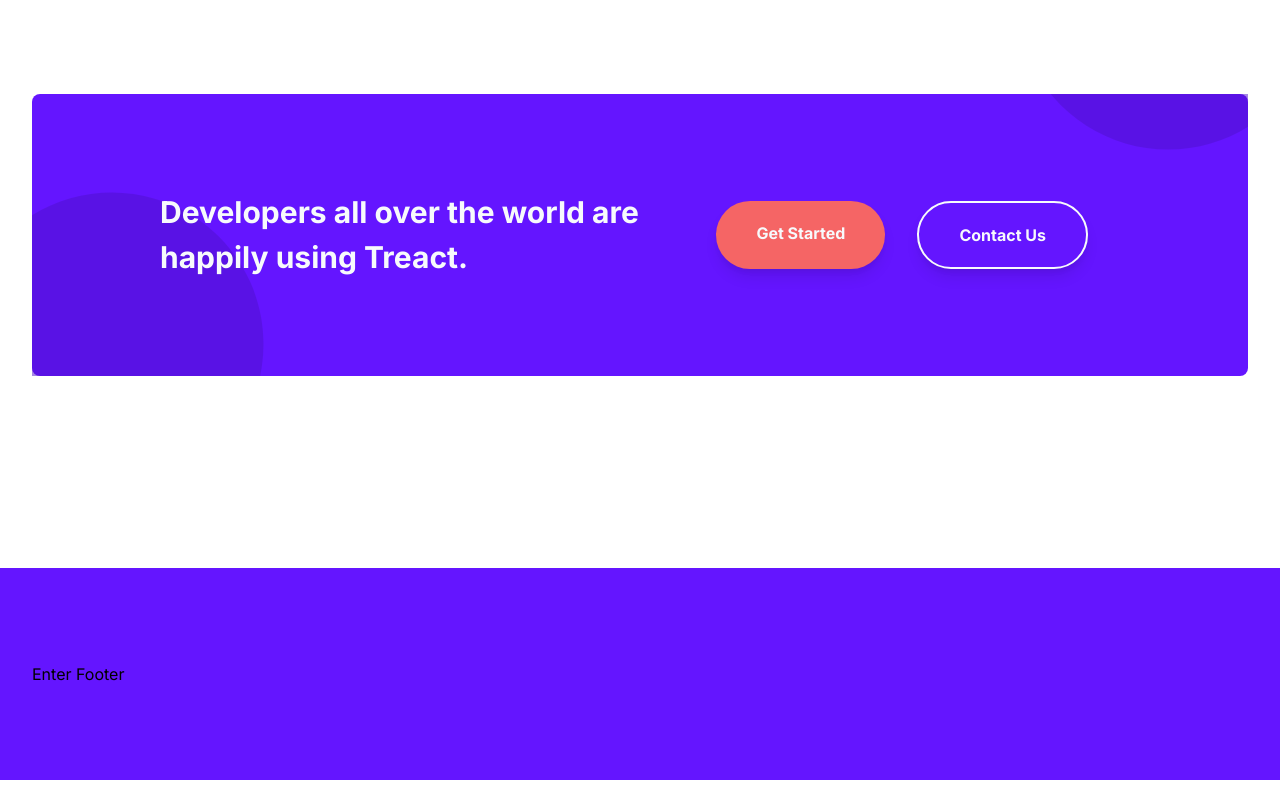
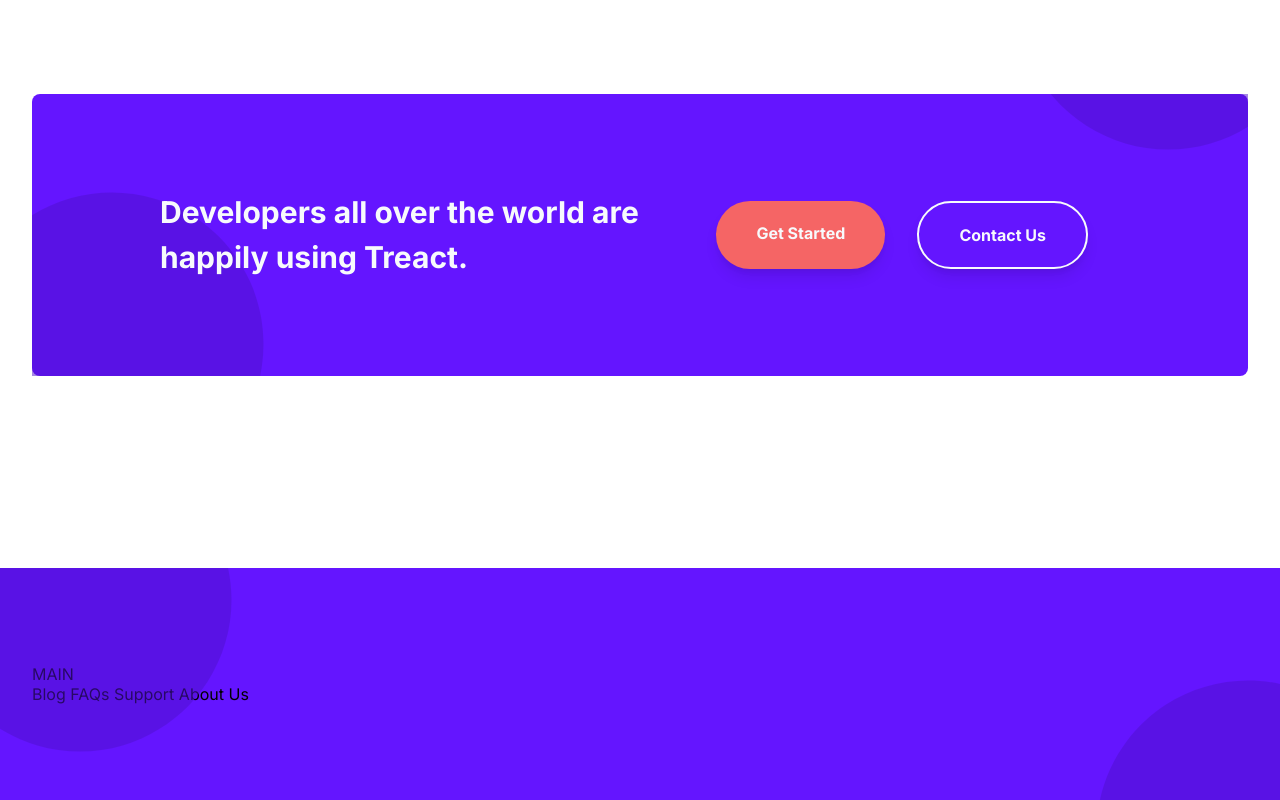
Before and after one commit to chandlerurenda/Chandler-TReact-Project-4-20-2026, a plain HTML site: page index.html in a window 1280 px wide. Shown: the part 5610-6410 px from the top of the page. Drawn offline with Linux system fonts and the light colour scheme.

Commit message:
working on footer

```diff
--- a/index.html
+++ b/index.html
@@ -474,7 +474,29 @@
       </section>
     </main>
     <footer>
-      <div class="row footer__row"><!--  -->Enter Footer<!--  --></div>
+      <div class="row footer__row">
+        <svg viewBox="0 0 600 600" class="footer__blob--1">
+        <g transform="translate(300,300)">
+          <path d="M153.6,-239C199.1,-209.8,236,-167.2,258.4,-118C280.9,-68.9,288.9,-13.1,281.2,40.4C273.5,93.9,250.1,145.2,214.7,186.1C179.3,226.9,131.9,257.4,80,272.6C28.2,287.8,-28.2,287.8,-80,272.6C-131.9,257.4,-179.3,226.9,-214.7,186.1C-250.1,145.2,-273.5,93.9,-281.2,40.4C-288.9,-13.1,-280.9,-68.9,-258.4,-118C-236,-167.2,-199.1,-209.8,-153.6,-239C-108.1,-268.3,-54.1,-284.1,0,-284.1C54.1,-284.1,108.1,-268.3,153.6,-239Z" fill="rgba(80,17,204)"></path>
+        </g>
+      </svg>
+      <svg viewBox="0 0 600 600" class="footer__blob--2">
+        <g transform="translate(300,300)">
+          <path d="M153.6,-239C199.1,-209.8,236,-167.2,258.4,-118C280.9,-68.9,288.9,-13.1,281.2,40.4C273.5,93.9,250.1,145.2,214.7,186.1C179.3,226.9,131.9,257.4,80,272.6C28.2,287.8,-28.2,287.8,-80,272.6C-131.9,257.4,-179.3,226.9,-214.7,186.1C-250.1,145.2,-273.5,93.9,-281.2,40.4C-288.9,-13.1,-280.9,-68.9,-258.4,-118C-236,-167.2,-199.1,-209.8,-153.6,-239C-108.1,-268.3,-54.1,-284.1,0,-284.1C54.1,-284.1,108.1,-268.3,153.6,-239Z" fill="rgba(80,17,204)"></path>
+        </g>
+      </svg>
+      <div class="row footer__row">
+        <div class="footer__columns">
+            <div class="footer__column">
+                <div class="footer__column--title">MAIN</div>
+                <a class="footer__column--link">Blog</a>
+                <a class="footer__column--link">FAQs</a>
+                <a class="footer__column--link">Support</a>
+                <a class="footer__column--link">About Us</a>
+            </div>
+        </div>
+      </div>
+      </div>
     </footer>
   </body>
 </html>
--- a/style.css
+++ b/style.css
@@ -1140,6 +1140,47 @@
     overflow: hidden;
 }
 
+.footer__blob--1 {
+    position: absolute;
+    top: 0;
+    left: 0;
+    width: 320px;
+    height: 320px;
+    transform: translateX(-80px) translateY(-128px);
+    z-index: 1;
+    opacity: .5;
+}
+
+.footer__blob--2 {
+    position: absolute;
+    bottom: 0;
+    right: 0;
+    width: 320px;
+    height: 320px;
+    transform: translateX(128px) translateY(192px);
+    z-index: 1;
+    opacity: .5;
+}
+
+.footer__columns {
+
+}
+
+.footer__column {
+
+}
+
+.footer__column--link {
+
+}
+
+.footer__divider {
+
+}
+
+.footer__bottom {
+
+}
 
 /*
 
```
